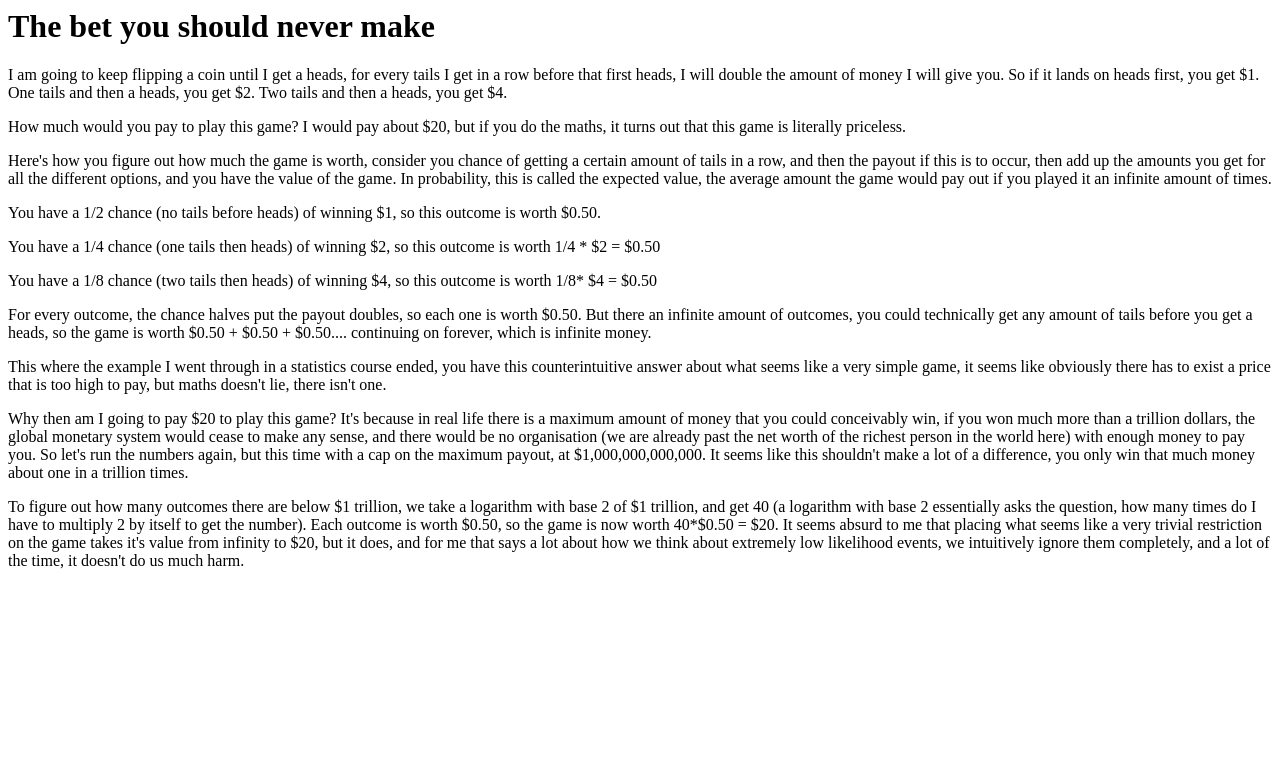
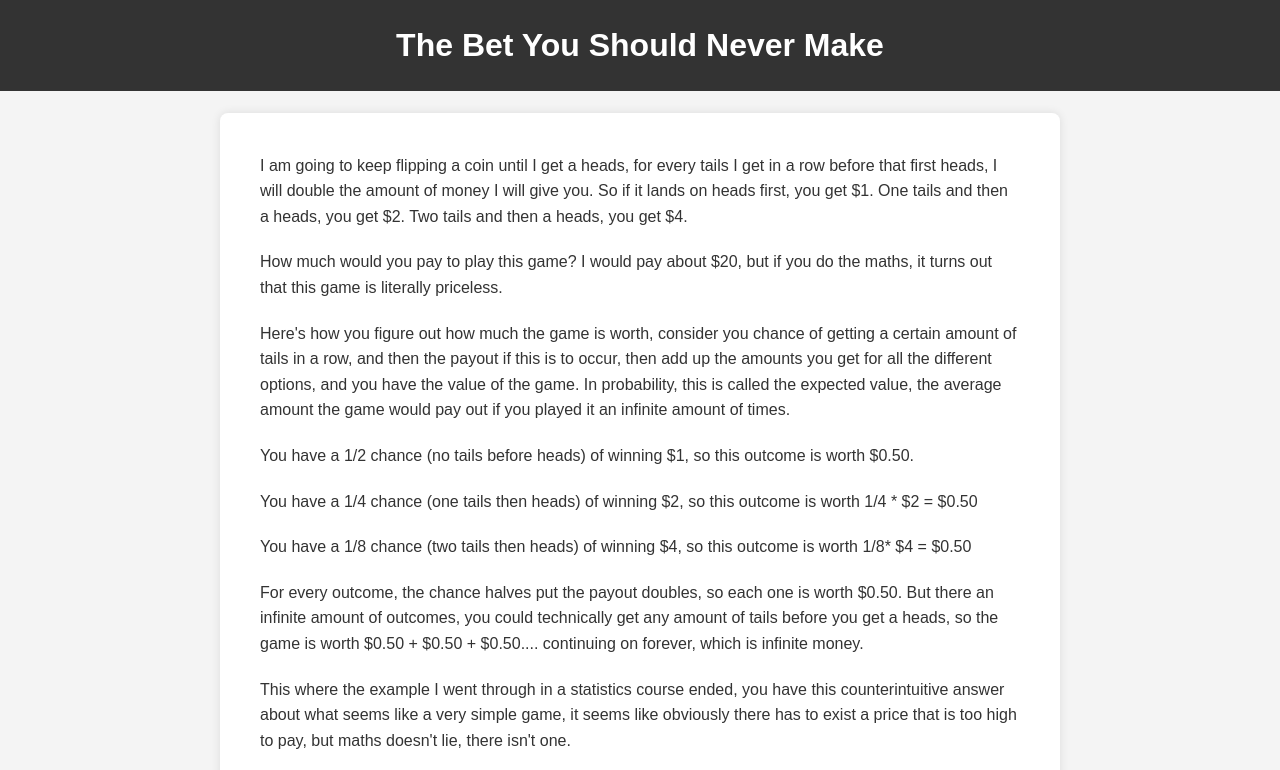
Before and after one commit to Entwista/andrewentwistle.com, a plain HTML site: page the_bet_you_should_never_make.html in a window 1280 px wide. Shown: the top 770 px of the page. Drawn offline with Linux system fonts and the light colour scheme.

Commit message:
Add chatGPT styling

```diff
--- a/the_bet_you_should_never_make.html
+++ b/the_bet_you_should_never_make.html
@@ -1,5 +1,52 @@
-<h1>The bet you should never make</h1>
+<head>
+    <title>The Bet You Should Never Make</title>
+    <style>
+        body {
+            font-family: 'Arial', sans-serif;
+            line-height: 1.6;
+            background-color: #f4f4f4;
+            margin: 0;
+            padding: 0;
+        }
 
+        h1 {
+            background-color: #333;
+            color: #fff;
+            padding: 20px;
+            text-align: center;
+        }
+
+        p {
+            margin: 20px auto;
+            padding: 0 20px;
+            max-width: 800px;
+            color: #333;
+        }
+
+        .container {
+            background-color: #fff;
+            margin: 20px auto;
+            padding: 20px;
+            box-shadow: 0 0 10px rgba(0, 0, 0, 0.1);
+            max-width: 800px;
+            border-radius: 8px;
+        }
+
+
+        @media (max-width: 768px) {
+            body {
+                font-size: 16px;
+            }
+
+            p {
+                padding: 0 15px;
+            }
+        }
+    </style>
+</head>
+<body>
+<h1>The Bet You Should Never Make</h1>
+<div class="container">
 <p>I am going to keep flipping a coin until I get a heads, for every tails I get in a row before that first heads, I will double the amount of money I will give you. So if it lands on heads first, you get $1. One tails and then a heads, you get $2. Two tails and then a heads, you get $4.</p>
 
 <p>How much would you pay to play this game? I would pay about $20, but if you do the maths, it turns out that this game is literally priceless.</p>
@@ -19,3 +66,5 @@
 <p>Why then am I going to pay $20 to play this game? It's because in real life there is a maximum amount of money that you could conceivably win, if you won much more than a trillion dollars, the global monetary system would cease to make any sense, and there would be no organisation (we are already past the net worth of the richest person in the world here) with enough money to pay you. So let's run the numbers again, but this time with a cap on the maximum payout, at $1,000,000,000,000. It seems like this shouldn't make a lot of a difference, you only win that much money about one in a trillion times.</p>
 
 <p>To figure out how many outcomes there are below $1 trillion, we take a logarithm with base 2 of $1 trillion, and get 40 (a logarithm with base 2 essentially asks the question, how many times do I have to multiply 2 by itself to get the number). Each outcome is worth $0.50, so the game is now worth 40*$0.50 = $20. It seems absurd to me that placing what seems like a very trivial restriction on the game takes it's value from infinity to $20, but it does, and for me that says a lot about how we think about extremely low likelihood events, we intuitively ignore them completely, and a lot of the time, it doesn't do us much harm.</p>
+</div>
+</body>
```
